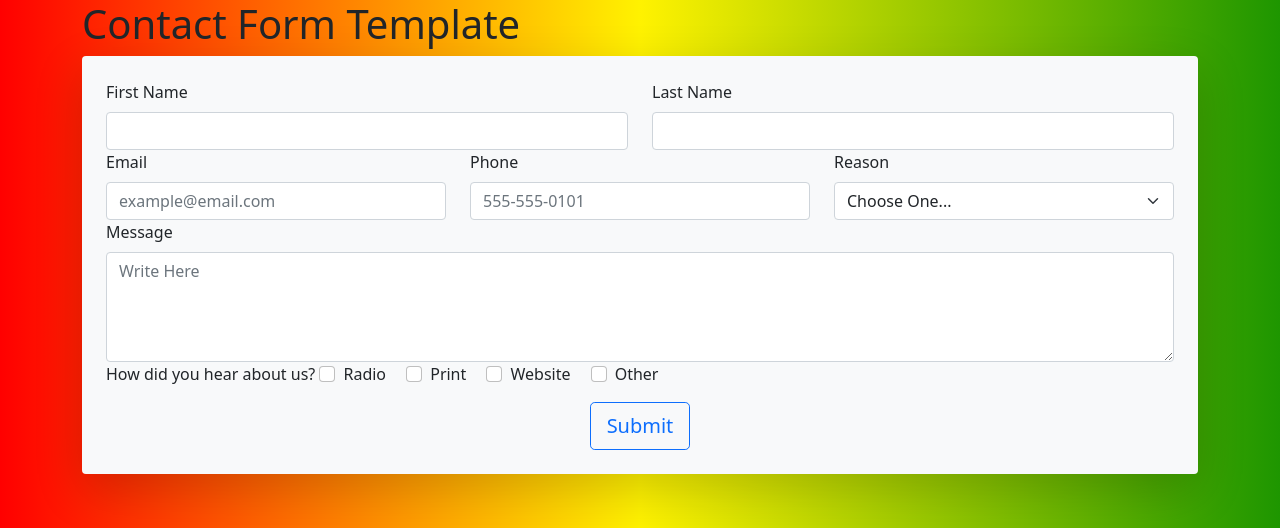
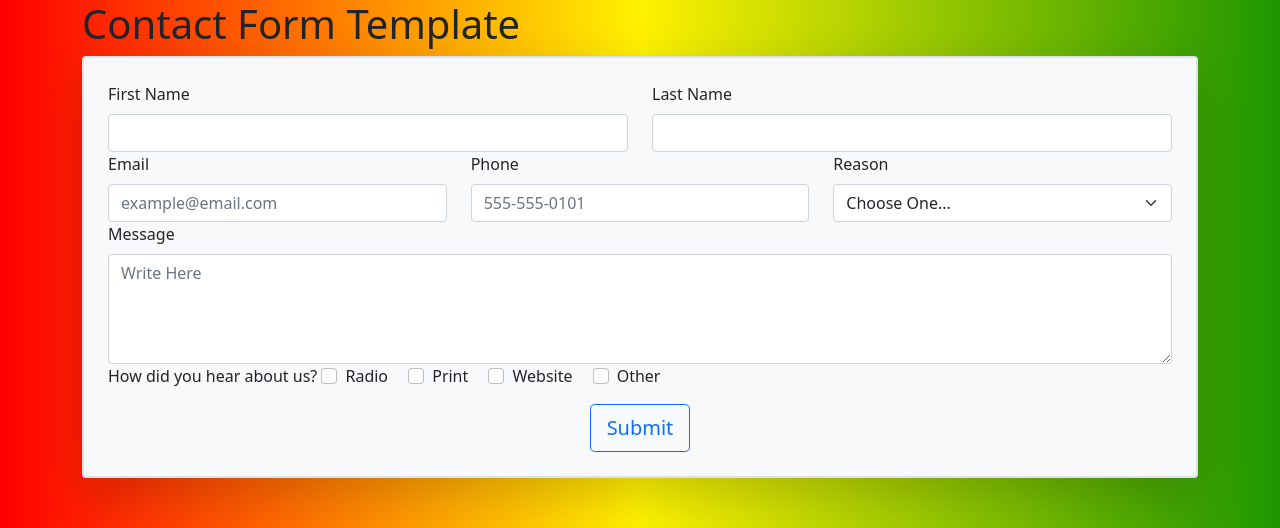
Before and after one commit to josephStuff/ContactFormTemplate, a plain HTML site: page index.html in a window 1280 px wide. Shown: the top 528 px of the page. Drawn offline with nearby package versions, Linux system fonts and the light colour scheme.

```diff
--- a/index.html
+++ b/index.html
@@ -18,7 +18,7 @@
 <body>
        <div class="container">
            <h1>Contact Form Template</h1>
-           <div class="p-3 botder botder-2 rounded shadow-lg bg-light" id="formContainingDiv">
+           <div class="p-3 border border-2 rounded shadow-lg bg-light" id="formContainingDiv">
                <form name="contactForm" class="row g-3 p-2" netlify data-netlify-recaptcha="true">
                     <div class="col-12">
                         <div class="row">
```
